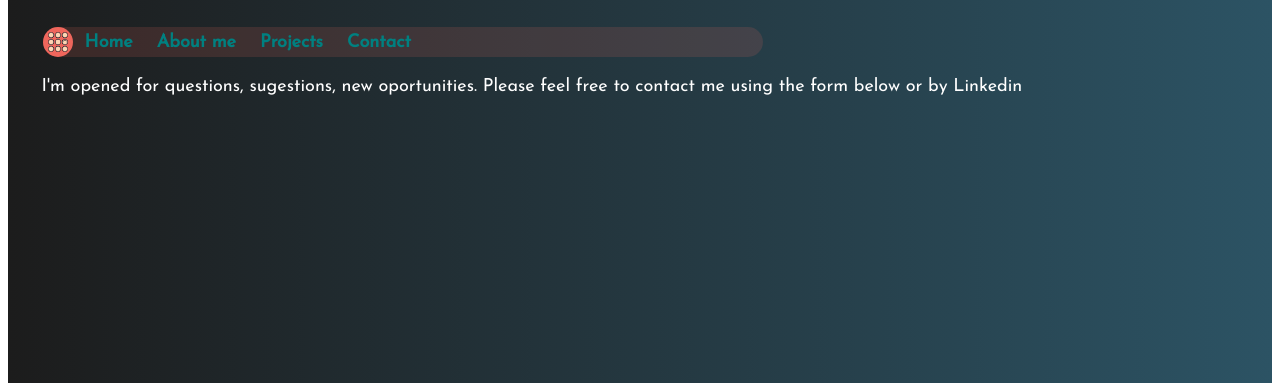
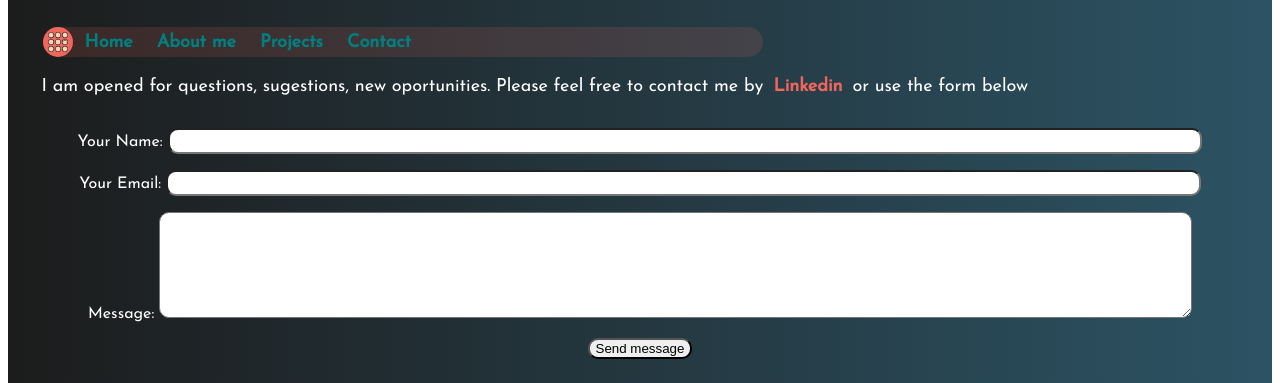
Before and after one commit to IuliaElizaS/MyPortofolio, a React app: page /contact in a window 1280 px wide. Shown: the part 127-510 px from the top of the page. Built offline with nearby package versions, Linux system fonts and the light colour scheme.

Commit message:
updated Contact Component

```diff
--- a/public/index.html
+++ b/public/index.html
@@ -25,6 +25,12 @@
   </head>
   <body>
     <noscript>You need to enable JavaScript to run this app.</noscript>
+    <!-- A little help for the Netlify post-processing bots -->
+    <form name="contact" netlify netlify-honeypot="bot-field" hidden>
+      <input type="text" name="name" />
+      <input type="email" name="email" />
+      <textarea name="message"></textarea>
+    </form>
     <div id="root"></div>
     <!--
       This HTML file is a template.
--- a/src/components/Contact.js
+++ b/src/components/Contact.js
@@ -10,10 +10,24 @@ class Contact extends React.Component {
         <Menu/>
         <div className="contact">
           <p className="content">
-            I'm opened for questions, sugestions, new oportunities.
-            Please feel free to contact me using the form below or by Linkedin
+            I am opened for questions, sugestions, new oportunities.
+            Please feel free to contact me by<a href="https://de.linkedin.com/in/iuliaelizasabadas">Linkedin</a>or use the form below
           </p>
-          <form className="contactForm"></form>
+          <form className="contactForm" name="contact" method="post">
+            <input type="hidden" name="form-name" value="portofolioContactForm" />
+            <p className="formRubric">
+              <label>Your Name: <input type="text" name="name"/></label>
+            </p>
+            <p className="formRubric">
+              <label>Your Email: <input type="email" name="email"/></label>
+            </p>
+            <p className="formRubric">
+              <label>Message: <textarea name="message"></textarea></label>
+            </p>
+            <button type="submit">Send message</button>
+          </form>
+          {/* Netlify's contact form handling implementation from https://www.netlify.com/docs/form-handling/
+            and https://www.netlify.com/blog/2017/07/20/how-to-integrate-netlifys-form-handling-in-a-react-app/ */}
         </div>
       </div>
     )
--- a/src/style/App.css
+++ b/src/style/App.css
@@ -35,14 +35,14 @@ audio {
   height: 25px;
   width: 180px;
   padding: 8px;
-  margin: auto;
+  margin: 30px auto;
 }
 
 /* --- MAIN COMPONENT --- */
 .mainContainer {
   display: block;
   width: 95%;
-  min-height: 280px;
+  min-height: 310px;
   height: 100%;
   margin: 0 auto;
   padding-bottom: 80px;
@@ -85,8 +85,8 @@ audio {
 
 /* --- HOME COMPONENT --- */
 .box {
-  width: 180px;
-  height: 180px;
+  width: 200px;
+  height: 200px;
   margin: auto;
   position: relative;
   perspective: 800px; /* creates the 3d space */
@@ -156,11 +156,6 @@ audio {
   transition-timing-function: 1s ease-out;}
 }
 
-.picture {
-  max-height: 50px;
-  max-width: 50px;
-  border-radius: 50%;
-}
 
 /* --- PROJECTS & PROJECT COMPONENTS --- */
 .projectsContainer {
@@ -203,7 +198,6 @@ audio {
   transform-style: preserve-3d;
   transform-origin: center;
 }
-
 .front, .back {
   display: block;
   position: absolute;
@@ -246,6 +240,33 @@ a {
 }
 
 
+/* --- ABOUT ME COMPONENT --- */
+.picture {
+  max-height: 100px;
+  max-width: 100px;
+  border: 1px solid #ffffff;
+  border-radius: 50%;
+  float: right;
+  padding: 2px 10px;
+}
+
+/* --- CONTACT COMPONENT --- */
+.contactForm {
+  width: 95%;
+  margin: 30px auto 5px auto;
+}
+button, textarea, input {
+  border-radius: 10px;
+}
+input {
+  width: 90%;
+  height: 20px;
+}
+textarea {
+  width: 90%;
+  min-height: 100px;
+}
+
 /* --- FOOTER COMPONENT --- */
 .footer {
   width: 98%;
```
